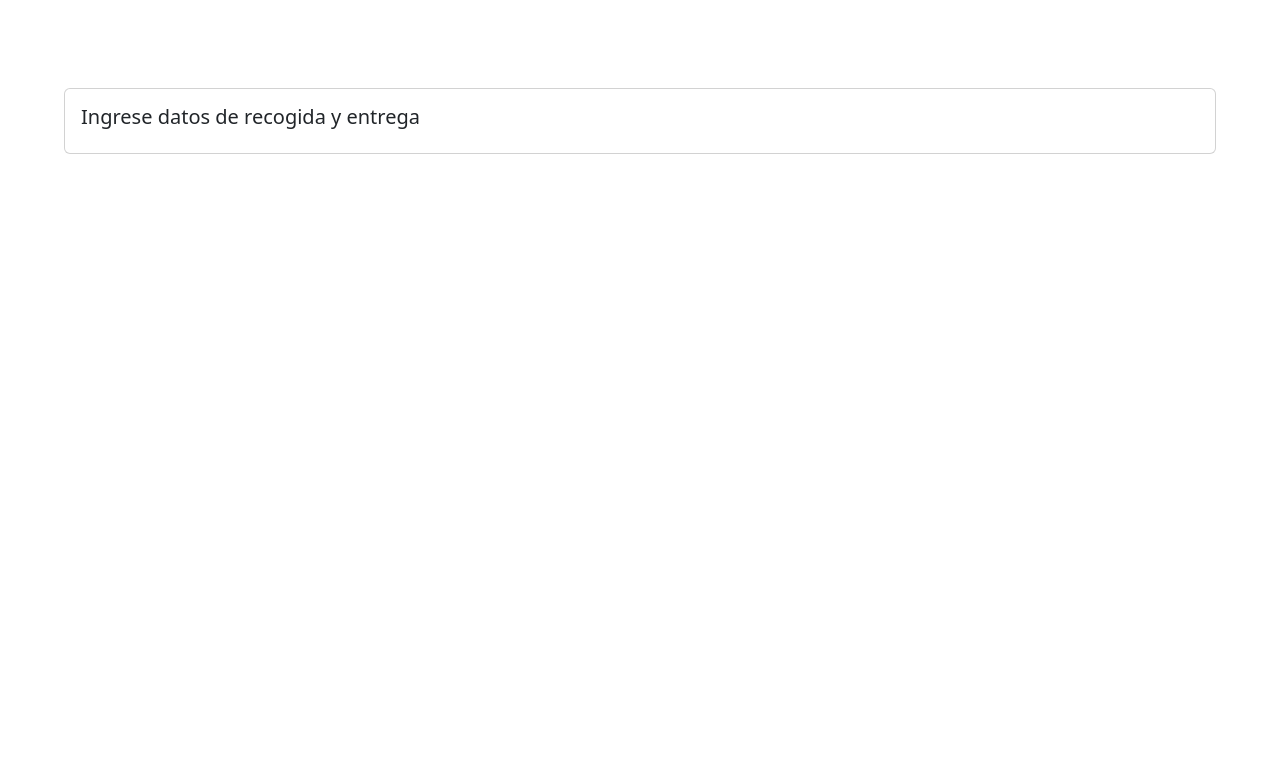
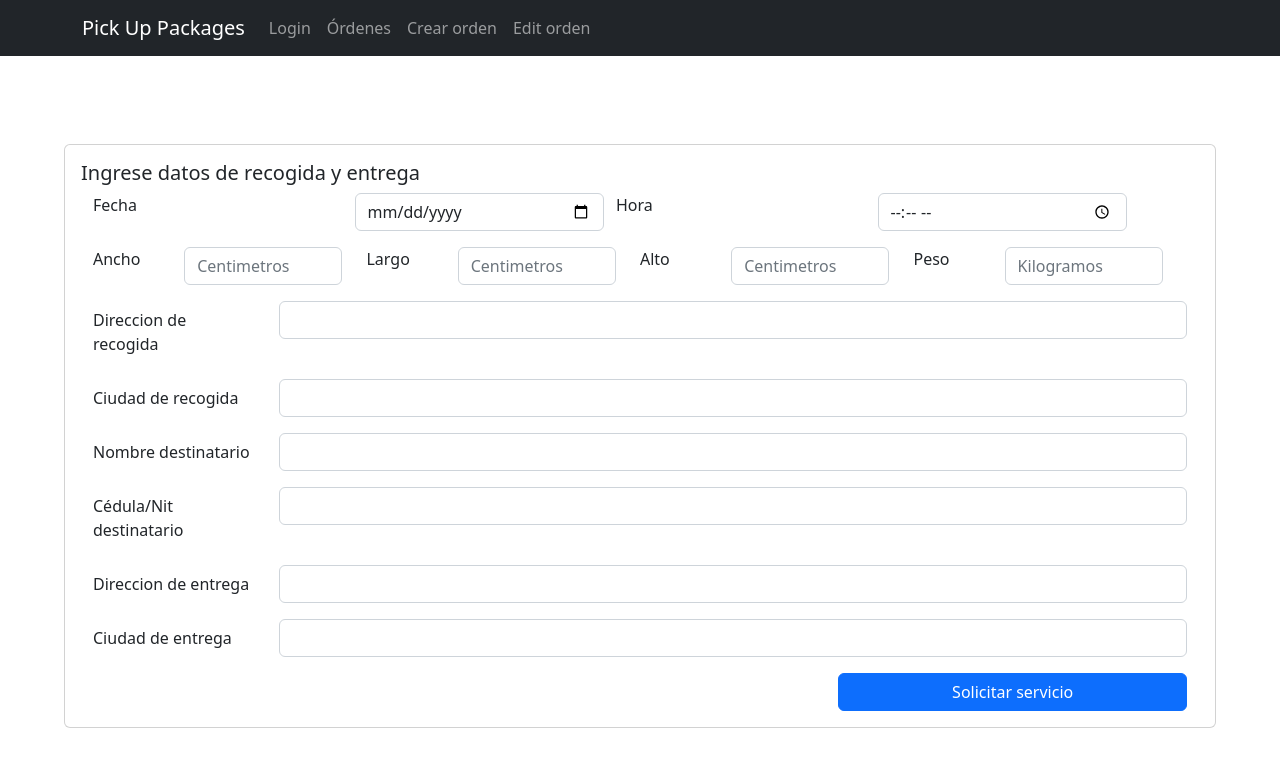
Before and after one commit to jholgin/pick-up-packages, a React (Create React App) app: page /order/create in a window 1280 px wide. Shown: the top 766 px of the page. Built offline with nearby package versions, Linux system fonts and the light colour scheme.

Commit message:
merge con rama nicolas

```diff
--- /dev/null
+++ b/src/components/CreateFormComponent/CreateFormComponent.jsx
@@ -0,0 +1,125 @@
+import { Container } from "react-bootstrap";
+import Form from "react-bootstrap/Form";
+import Col from "react-bootstrap/Col";
+import Row from "react-bootstrap/Row";
+import Button from "react-bootstrap/Button";
+
+const CreateForm = () => {
+  return (
+    <>
+      <Container>
+        <Form>
+          <Row className="mb-3">
+            <Form.Group as={Row} md="4" controlId="validationCustom1">
+              <Form.Label>Fecha</Form.Label>
+              <Row>
+                <Form.Control type="date" />
+              </Row>
+
+              <Form.Label>Hora</Form.Label>
+              <Row>
+                <Form.Control type="time" />
+              </Row>
+            </Form.Group>
+          </Row>
+
+          <Row className="mb-3">
+            <Form.Group as={Row} md="8" controlId="validationCustom1">
+              <Col sm="1">
+                <Form.Label>Ancho</Form.Label>
+              </Col>
+              <Col sm="2">
+                <Form.Control type="number" placeholder="Centimetros" />
+              </Col>
+              <Col sm="1">
+                <Form.Label>Largo</Form.Label>
+              </Col>
+              <Col sm="2">
+                <Form.Control type="number" placeholder="Centimetros" />
+              </Col>
+
+              <Col sm="1">
+                <Form.Label>Alto</Form.Label>
+              </Col>
+
+              <Col sm="2">
+                <Form.Control type="number" placeholder="Centimetros" />
+              </Col>
+              <Col sm="1">
+                <Form.Label>Peso</Form.Label>
+              </Col>
+
+              <Col sm="2">
+                <Form.Control type="number" placeholder="Kilogramos" />
+              </Col>
+            </Form.Group>
+          </Row>
+
+          <Form.Group as={Row} className="mb-3" controlId="formPlaintextEmail">
+            <Form.Label column sm="2">
+              Direccion de recogida
+            </Form.Label>
+            <Col sm="10">
+              <Form.Control type="number" />
+            </Col>
+          </Form.Group>
+
+          <Form.Group as={Row} className="mb-3" controlId="formPlaintextEmail">
+            <Form.Label column sm="2">
+              Ciudad de recogida
+            </Form.Label>
+            <Col sm="10">
+              <Form.Control type="number" />
+            </Col>
+          </Form.Group>
+
+          <Form.Group as={Row} className="mb-3" controlId="formPlaintextEmail">
+            <Form.Label column sm="2">
+              Nombre destinatario
+            </Form.Label>
+            <Col sm="10">
+              <Form.Control type="number" />
+            </Col>
+          </Form.Group>
+
+          <Form.Group as={Row} className="mb-3" controlId="formPlaintextEmail">
+            <Form.Label column sm="2">
+              Cédula/Nit destinatario
+            </Form.Label>
+            <Col sm="10">
+              <Form.Control type="number" />
+            </Col>
+          </Form.Group>
+
+          <Form.Group as={Row} className="mb-3" controlId="formPlaintextEmail">
+            <Form.Label column sm="2">
+              Direccion de entrega
+            </Form.Label>
+            <Col sm="10">
+              <Form.Control type="number" />
+            </Col>
+          </Form.Group>
+
+          <Form.Group as={Row} className="mb-3" controlId="formPlaintextEmail">
+            <Form.Label column sm="2">
+              Ciudad de entrega
+            </Form.Label>
+            <Col sm="10">
+              <Form.Control type="number" />
+            </Col>
+          </Form.Group>
+          <Row>
+            <Col sm={8}></Col>
+            <Col sm={4}>
+              <Button type="submit" as={Col} sm="12">
+                Solicitar servicio
+              </Button>
+            </Col>
+          </Row>
+        </Form>
+      </Container>
+    </>
+  );
+};
+
+export default CreateForm;
--- a/src/components/Forms/FormLogin.jsx
+++ b/src/components/Forms/FormLogin.jsx
@@ -1,11 +1,15 @@
 import Button from "react-bootstrap/Button";
 import Form from "react-bootstrap/Form";
 import { FaUserCircle } from "react-icons/fa";
+import { useNavigate } from "react-router-dom";
 import "./FormLogin.css";
 
 const FormLogin = () => {
+  const navigate = useNavigate();
+
   const handleOnSubmit = (e) => {
     e.preventDefault();
+    navigate("/order/list");
   };
 
   return (
@@ -13,25 +17,25 @@ const FormLogin = () => {
       <Form className="form-login" onSubmit={handleOnSubmit}>
         <FaUserCircle className="user-circle" />
         <Form.Group className="mb-3" controlId="formBasicEmail">
-          <Form.Label>Email address</Form.Label>
+          <Form.Label>Correo electrónico</Form.Label>
           <Form.Control type="email" placeholder="Enter email" />
           <Form.Text className="text-muted">
-            We'll never share your email with anyone else.
+            Nunca compartiremos su correo electrónico con nadie más.
           </Form.Text>
         </Form.Group>
 
         <Form.Group className="mb-3" controlId="formBasicPassword">
-          <Form.Label>Password</Form.Label>
+          <Form.Label>Contraseña</Form.Label>
           <Form.Control type="password" placeholder="Password" />
         </Form.Group>
         <Form.Group className="mb-3" controlId="formBasicRegister">
-            <a href="/register">Register</a>
+          <a href="/register">Registar</a>
         </Form.Group>
         <Form.Group className="mb-3" controlId="formBasicRecover">
-            <a href="/register">Recover password</a>
+          <a href="/register">Recuperar contraseña</a>
         </Form.Group>
         <Button variant="primary" type="submit">
-          Submit
+          Ingresar
         </Button>
       </Form>
     </div>
--- a/src/components/NavBarComponent/NavBarComponent.jsx
+++ b/src/components/NavBarComponent/NavBarComponent.jsx
@@ -1,24 +1,23 @@
-import Container from 'react-bootstrap/Container';
-import Nav from 'react-bootstrap/Nav';
-import Navbar from 'react-bootstrap/Navbar';
+import Container from "react-bootstrap/Container";
+import Nav from "react-bootstrap/Nav";
+import Navbar from "react-bootstrap/Navbar";
 
-function NavigationBar() {
+const NavigationBar = () => {
   return (
     <>
       <Navbar bg="dark" variant="dark">
         <Container>
-          <Navbar.Brand href="#home">Pick up Packages</Navbar.Brand>
+          <Navbar.Brand href="#home">Pick Up Packages</Navbar.Brand>
           <Nav className="me-auto">
-            <Nav.Link href="#home">Inicio</Nav.Link>
-            <Nav.Link href="#features">Ordenes</Nav.Link>
-            <Nav.Link href="#pricing">Login</Nav.Link>
+            <Nav.Link href="/home">Login</Nav.Link>
+            <Nav.Link href="/order/list">Órdenes</Nav.Link>
+            <Nav.Link href="/order/create">Crear orden</Nav.Link>
+            <Nav.Link href="/order/edit">Edit orden</Nav.Link>
           </Nav>
         </Container>
       </Navbar>
-
     </>
   );
+};
 
-  };
-
-export default NavigationBar
+export default NavigationBar;
--- a/src/pages/Orders/Create/CreateOrder.jsx
+++ b/src/pages/Orders/Create/CreateOrder.jsx
@@ -1,15 +1,22 @@
 import Card from "react-bootstrap/Card";
+import CreateForm from "../../../components/CreateFormComponent/CreateFormComponent";
+import NavigationBar from "../../../components/NavBarComponent/NavBarComponent";
 import "./CreateOrder.css";
 
 const CreateOrder = () => {
   return (
     <>
+      <div>
+        <NavigationBar />
+      </div>
       <br />
       <div className="carta-contendedora">
         <Card>
           <Card.Body>
             <Card.Title>Ingrese datos de recogida y entrega</Card.Title>
-            <Card.Text></Card.Text>
+            <Card.Text>
+              <CreateForm />
+            </Card.Text>
           </Card.Body>
         </Card>
       </div>
--- a/src/pages/Orders/Edit/EditOrder.jsx
+++ b/src/pages/Orders/Edit/EditOrder.jsx
@@ -1,21 +1,9 @@
-import Navbar from "react-bootstrap/Navbar";
-import Container from "react-bootstrap/Container";
-import Nav from "react-bootstrap/Nav";
+import NavigationBar from "../../../components/NavBarComponent/NavBarComponent";
 
 const EditOrder = () => {
   return (
     <>
-      <Navbar bg="dark" variant="dark">
-        <Container>
-          <Navbar.Brand href="#home">Pick Up Packages</Navbar.Brand>
-          <Nav className="me-auto">
-            <Nav.Link href="/home">Login</Nav.Link>
-            <Nav.Link href="/order/list">Órdenes</Nav.Link>
-            <Nav.Link href="/order/create">Crear orden</Nav.Link>
-            <Nav.Link href="/order/edit">Edit orden</Nav.Link>
-          </Nav>
-        </Container>
-      </Navbar>
+      <NavigationBar />
       <div>
         <div class="container py-5 px-5">
           <form>
--- a/src/pages/Orders/ListOrders/ListOrder.jsx
+++ b/src/pages/Orders/ListOrders/ListOrder.jsx
@@ -1,22 +1,11 @@
-import Container from "react-bootstrap/Container";
-import Nav from "react-bootstrap/Nav";
-import Navbar from "react-bootstrap/Navbar";
 import Breadcrumb from "react-bootstrap/Breadcrumb";
+import NavigationBar from "../../../components/NavBarComponent/NavBarComponent";
 import "./ListOrder.css";
+
 const ListOrder = () => {
   return (
     <>
-      <Navbar bg="dark" variant="dark">
-        <Container>
-          <Navbar.Brand href="#home">Pick Up Packages</Navbar.Brand>
-          <Nav className="me-auto">
-            <Nav.Link href="/home">Login</Nav.Link>
-            <Nav.Link href="/order/list">Órdenes</Nav.Link>
-            <Nav.Link href="/order/create">Crear orden</Nav.Link>
-            <Nav.Link href="/order/edit">Edit orden</Nav.Link>
-          </Nav>
-        </Container>
-      </Navbar>
+      <NavigationBar />
       <h3 id="title">Gestión de Paquetes - Listado de Órdenes</h3>
       <Breadcrumb id="link_crear">
         <Breadcrumb.Item href="#">Crear Orden</Breadcrumb.Item>
```
Also changed, not shown: src/components/CreateFormComponent.jsx/CreateFormComponent.jsx (deleted, +0 -131 lines).
